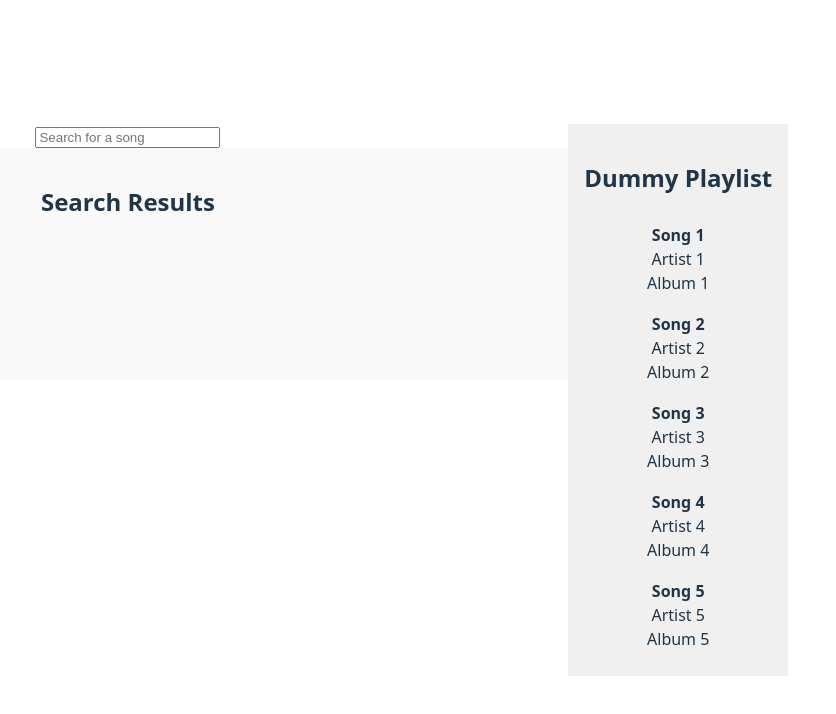
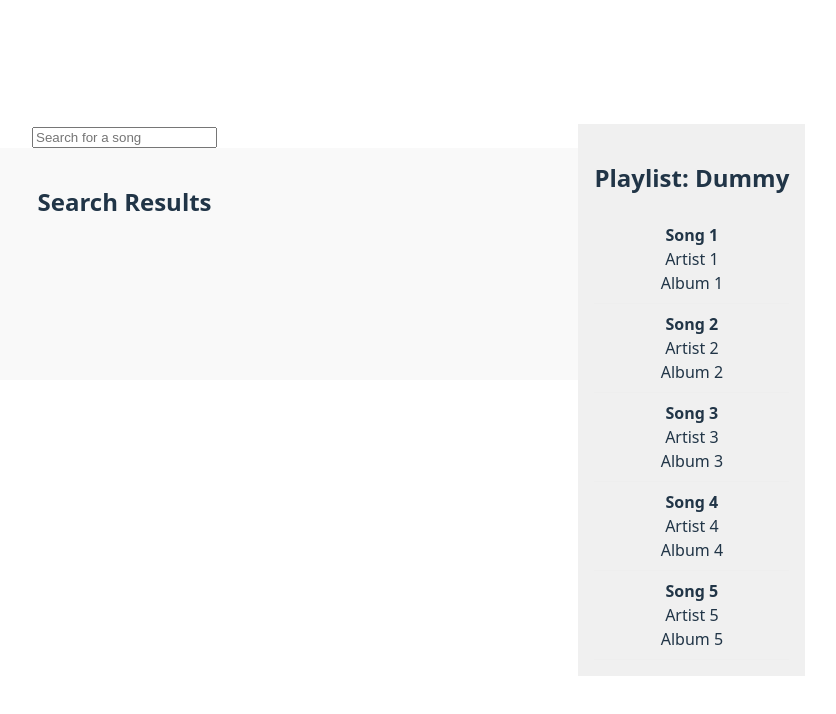
Before and after one commit to KarlSchoch/education, a React (Vite) app in the folder code_academy_full_stack/jamming/: page / in a window 1280 px wide. Shown: the top 714 px of the page, without its empty margins (402-1238 px from the left). Built offline with nearby package versions, Linux system fonts and the light colour scheme.

Commit message:
Adds playlist name to fully integrate all elements passed into playlist component

```diff
--- a/code_academy_full_stack/jamming/src/components/Playlist.jsx
+++ b/code_academy_full_stack/jamming/src/components/Playlist.jsx
@@ -4,7 +4,7 @@ import Tracklist from './Tracklist'
 function Playlist({ tracklist, name }) {
     return (
         <div style={{ background: '#f0f0f0', padding: '1rem', minHeight: '300px' }}>
-            <h2>{name} Playlist</h2>
+            <h2>Playlist: {name} </h2>
             <Tracklist list={tracklist} />
         </div>
     )
```
